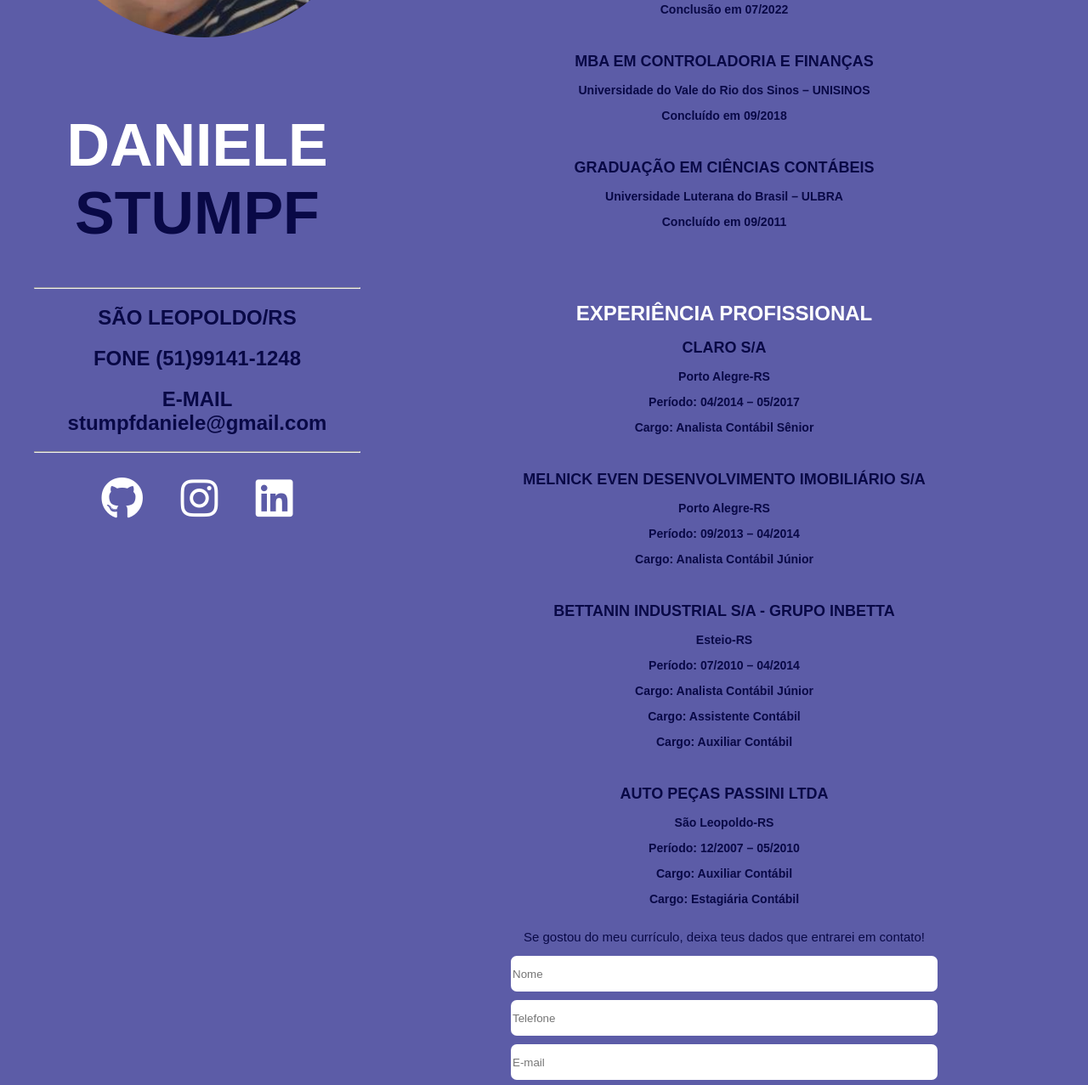
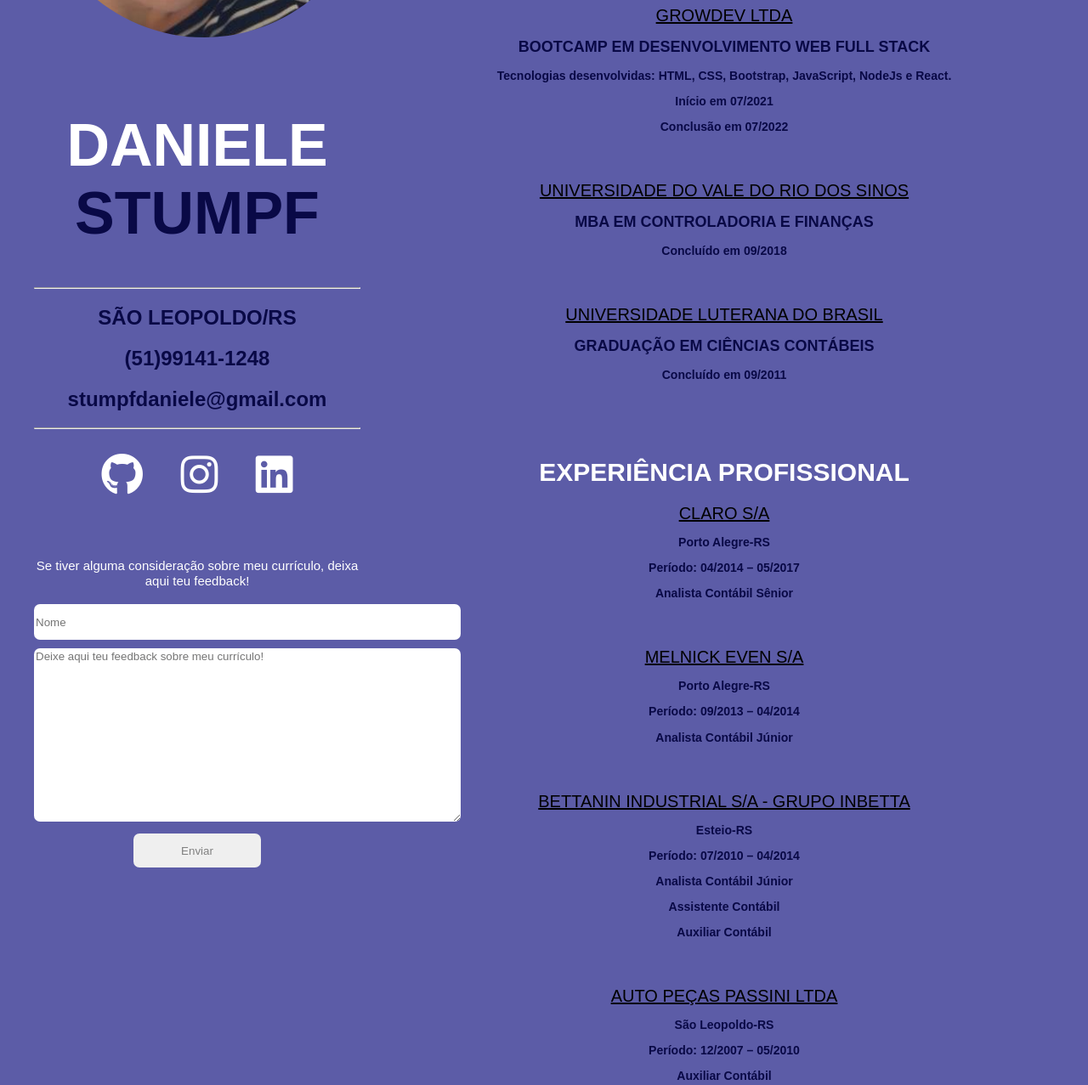
Before and after one commit to STUMPF1988/front_curriculo, a website: page public/index.html in a window 1280 px wide. Shown: the part 396-1673 px from the top of the page at 85% size. Drawn offline with nearby package versions, Linux system fonts and the light colour scheme.

Commit message:
segundo_commit

```diff
--- a/public/api.js
+++ b/public/api.js
@@ -3,12 +3,11 @@
   baseURL: "https://api-curriculo-stumpf1988.herokuapp.com/",
 });
 
-//post
-function Enviar() {
+//post cadastro
+function EnviaCadastro() {
   const nome = document.querySelector("#nome").value;
   const telefone = document.querySelector("#telefone").value;
   const email = document.querySelector("#email").value;
-  const comentario = document.querySelector("#comentario").value;
 
   if (nome == "" || telefone == "" || email == "") {
     alert("Informe todos os dados!");
@@ -21,7 +20,6 @@
       nome,
       telefone,
       email,
-      comentario,
     })
     .then((result) => {
       const cadastro = result.data;
@@ -35,3 +33,33 @@
       console.log(err.response);
     });
 }
+
+
+//post comentario
+function EnviaComentario() {
+  const nome2 = document.querySelector("#nome2").value;
+  const comentario = document.querySelector("#comentario").value;
+
+  if (nome2 == "" || comentario == "") {
+    alert("Informe todos os dados!");
+  } else {
+    alert("Mensagem enviada com sucesso!");
+  }
+
+  api
+    .post("/", {
+      nome2,
+      comentario,
+    })
+    .then((result) => {
+      const coment = result.data;
+      comentarioList = coment;
+      window.location.href = "index.html";
+    })
+    .catch((err) => {
+      alert(err);
+      console.log(err);
+      console.log(err.request);
+      console.log(err.response);
+    });
+}
--- a/public/design.css
+++ b/public/design.css
@@ -40,6 +40,7 @@
   border-radius: 7px;
   border: none;
   cursor: pointer;
+
 }
 
 input {
@@ -64,6 +65,8 @@
 
 label {
   font-size: 15px;
+  text-align: center;
+  color: white;
 
 }
 
@@ -85,8 +88,19 @@
 
 h1{
   color: white;
+  font-size: 30px;
 }
 
 #meunome{
   font-size: 70px;
 }
+
+a{
+  font-size: 20px;
+  color: black;
+}
+
+#descricao{
+  font-size: 15x;
+  line-height: 2;
+}
--- a/public/index.html
+++ b/public/index.html
@@ -31,8 +31,8 @@
             <hr>
 
             <h2>SÃO LEOPOLDO/RS</h2>
-            <h2>FONE (51)99141-1248</h2>
-            <h2>E-MAIL stumpfdaniele@gmail.com</h2>
+            <h2>(51)99141-1248</h2>
+            <h2>stumpfdaniele@gmail.com</h2>
 
             <hr>
 
@@ -42,35 +42,57 @@
                     class="fab fa-instagram"></i></a>
             <a class="redes-sociais" target="_blank" href="https://www.linkedin.com/in/daniele-stumpf-152632209"><i
                     class="fab fa-linkedin"></i></a>
+
+            <br>
+            <br>
+            <br>
+            <br>
+
+            <form action="comentario">
+                <label for="mensagem">Se tiver alguma consideração sobre meu currículo, deixa aqui teu feedback!</label>
+                <br>
+                <br>
+                <input type="text" data-ls-module="charCounter" maxlength="20" id="nome2" placeholder="Nome">
+
+                <textarea placeholder="Deixe aqui teu feedback sobre meu currículo!" data-ls-module="charCounter"
+                    maxlength="500" id="comentario"></textarea>
+
+            </form>
+
+            <button type="submit" onclick="EnviaComentario()">Enviar</button>
         </div>
 
         <div class="card-info">
             <h1>SOBRE</h1>
-            <h2>Tenho 33 anos, sou mãe da Virgínia, gosto de aprender, sou curiosa e amo a liberdade. Adoro tecnologia e
-                acredito que com ela, podemos mudar o mundo.</h2>
+            <h2 id="descricao">OLÁ, ME CHAMO DANIELE! TENHO 33 ANOS, SOU MÃE DA VIRGÍNIA, GOSTO DE APRENDER COISAS NOVAS, SOU CURIOSA E AMO A LIBERDADE. ADORO TECNOLOGIA E
+                ACREDITO QUE COM ELA PODEMOS MUDAR O MUNDO, DESENVOLVENDO SOLUÇÕES QUE FACILITEM A VIDA DAS PESSOAS.</h2>
 
             <br>
             <br>
             <br>
             <br>
             <h1>FORMAÇÃO ACADÊMICA</h1>
+            <a target="_blank" href="https://www.growdev.com.br">GROWDEV LTDA</a>
             <h2>BOOTCAMP EM DESENVOLVIMENTO WEB FULL STACK</h2>
-            <h3>Tecnologias trabalhadas: HTML, CSS, Bootstrap, JavaScript, NodeJs e React.</h3>
-            <h3>Instituição: Growdev Ltda</h3>
+            <h3>Tecnologias desenvolvidas: HTML, CSS, Bootstrap, JavaScript, NodeJs e React.</h3>
             <h3>Início em 07/2021</h3>
             <h3>Conclusão em 07/2022</h3>
 
             <br>
+            <br>
+            <br>
 
+            <a target="_blank" href="https://www.unisinos.br">UNIVERSIDADE DO VALE DO RIO DOS SINOS</a>
             <h2>MBA EM CONTROLADORIA E FINANÇAS</h2>
-            <h3>Universidade do Vale do Rio dos Sinos – UNISINOS</h3>
             <h3>Concluído em 09/2018</h3>
 
 
             <br>
+            <br>
+            <br>
 
+            <a target="_blank" href="https://www.ulbra.br">UNIVERSIDADE LUTERANA DO BRASIL</a>
             <h2>GRADUAÇÃO EM CIÊNCIAS CONTÁBEIS</h2>
-            <h3>Universidade Luterana do Brasil – ULBRA</h3>
             <h3>Concluído em 09/2011</h3>
 
             <br>
@@ -79,39 +101,48 @@
             <br>
 
             <h1>EXPERIÊNCIA PROFISSIONAL</h1>
-            <h2>CLARO S/A</h2>
+            <a target="_blank" href="https://www.claro.com.br">CLARO S/A</a>
             <h3>Porto Alegre-RS</h3>
             <h3>Período: 04/2014 – 05/2017</h3>
-            <h3>Cargo: Analista Contábil Sênior</h3>
+            <h3>Analista Contábil Sênior</h3>
 
             <br>
+            <br>
+            <br>
 
-            <h2>MELNICK EVEN DESENVOLVIMENTO IMOBILIÁRIO S/A</h2>
+            <a target="_blank" href="https://www.melnickeven.com.br">MELNICK EVEN S/A</a>
             <h3>Porto Alegre-RS</h3>
             <h3>Período: 09/2013 – 04/2014</h3>
-            <h3>Cargo: Analista Contábil Júnior</h3>
+            <h3>Analista Contábil Júnior</h3>
 
             <br>
+            <br>
+            <br>
 
-            <h2>BETTANIN INDUSTRIAL S/A - GRUPO INBETTA</h2>
+            <a target="_blank" href="https://www.inbetta.com">BETTANIN INDUSTRIAL S/A - GRUPO INBETTA</a>
             <h3>Esteio-RS</h3>
             <h3>Período: 07/2010 – 04/2014</h3>
-            <h3>Cargo: Analista Contábil Júnior</h3>
-            <h3>Cargo: Assistente Contábil</h3>
-            <h3>Cargo: Auxiliar Contábil</h3>
+            <h3>Analista Contábil Júnior</h3>
+            <h3>Assistente Contábil</h3>
+            <h3>Auxiliar Contábil</h3>
 
             <br>
+            <br>
+            <br>
 
-            <h2>AUTO PEÇAS PASSINI LTDA</h2>
+            <a target="_blank" href="https://www.passiniautopecas.com.br">AUTO PEÇAS PASSINI LTDA</a>
             <h3>São Leopoldo-RS</h3>
             <h3>Período: 12/2007 – 05/2010</h3>
-            <h3>Cargo: Auxiliar Contábil</h3>
-            <h3>Cargo: Estagiária Contábil</h3>
+            <h3>Auxiliar Contábil</h3>
+            <h3>Estagiária Contábil</h3>
 
+            <br>
+            <br>
+            <br>
             <br>
 
             <form action="cadastro">
-                <label for="mensagem">Se gostou do meu currículo, deixa teus dados que entrarei em contato!</label>
+                <label for="mensagem">Se gostou do meu currículo, deixa aqui os teus dados que eu entrarei em contato!</label>
                 <br>
                 <br>
                 <input type="text" data-ls-module="charCounter" maxlength="20" id="nome" placeholder="Nome">
@@ -121,12 +152,9 @@
 
                 <input type="email" data-ls-module="charCounter" maxlength="40" id="email" placeholder="E-mail">
 
-                <textarea placeholder="Deixe aqui teu feedback sobre meu currículo!" data-ls-module="charCounter"
-                    maxlength="500" id="comentario"></textarea>
-
             </form>
 
-            <button type="submit" onclick="Enviar()">Enviar</button>
+            <button type="submit" onclick="EnviaCadastro()">Enviar</button>
         </div>
 
     </div>
```
